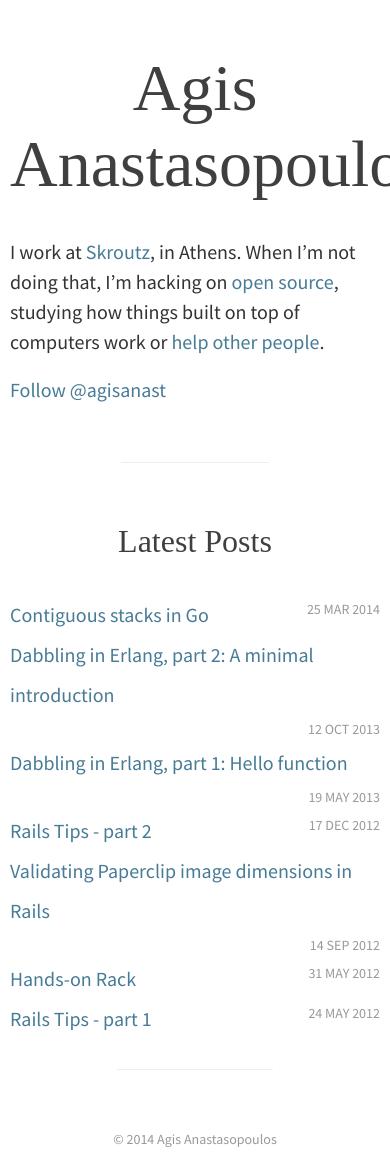
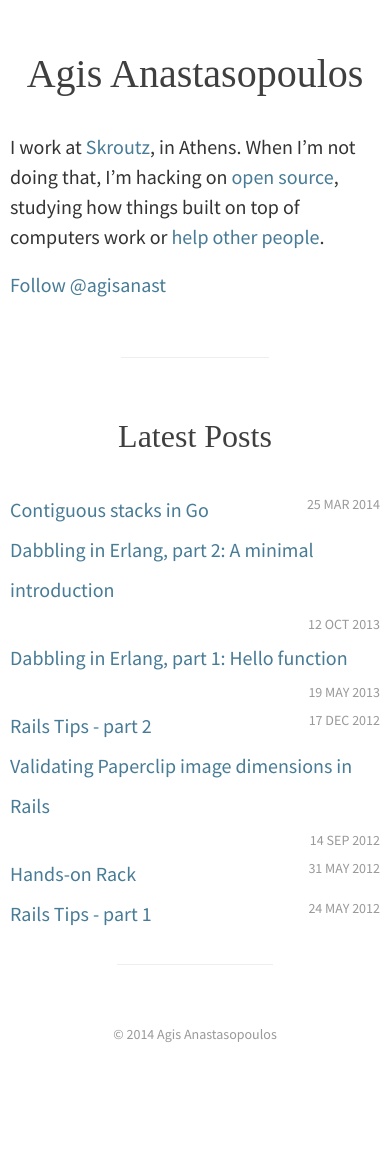
Before and after one commit to apostoiis/agis.io, a Jekyll site: the page built from _source/index.html, in a window 390 px wide. Built offline with Jekyll 4.4.1, drawn with Linux system fonts in a browser that asks for light colours; some web fonts are replaced; comment, search, counter and statistics services are not loaded; after the commit the page ends 1063 px from its top, so only the background shows below that.

Commit message:
wip make it responsive

```diff
--- a/_source/_layouts/default.html
+++ b/_source/_layouts/default.html
@@ -2,6 +2,7 @@
 <html lang="en">
   <head>
     <meta charset="utf-8">
+    <meta name="viewport" content="width=device-width, initial-scale=1.0, maximum-scale=1.0">
     <title>{{ page.title }}</title>
     <link rel="stylesheet" href="/css/main.css">
     <link href='http://fonts.googleapis.com/css?family=Source+Sans+Pro|Poly|Average' rel='stylesheet' type='text/css'>
--- a/_source/css/main.css
+++ b/_source/css/main.css
@@ -166,3 +166,7 @@
 .highlight .vg { color: #008080 }
 .highlight .vi { color: #008080 }
 .highlight .il { color: #009999 }
+
+@media only screen and (max-width: 640px) {
+  h1 { font-size: 2em; }
+ }
```
